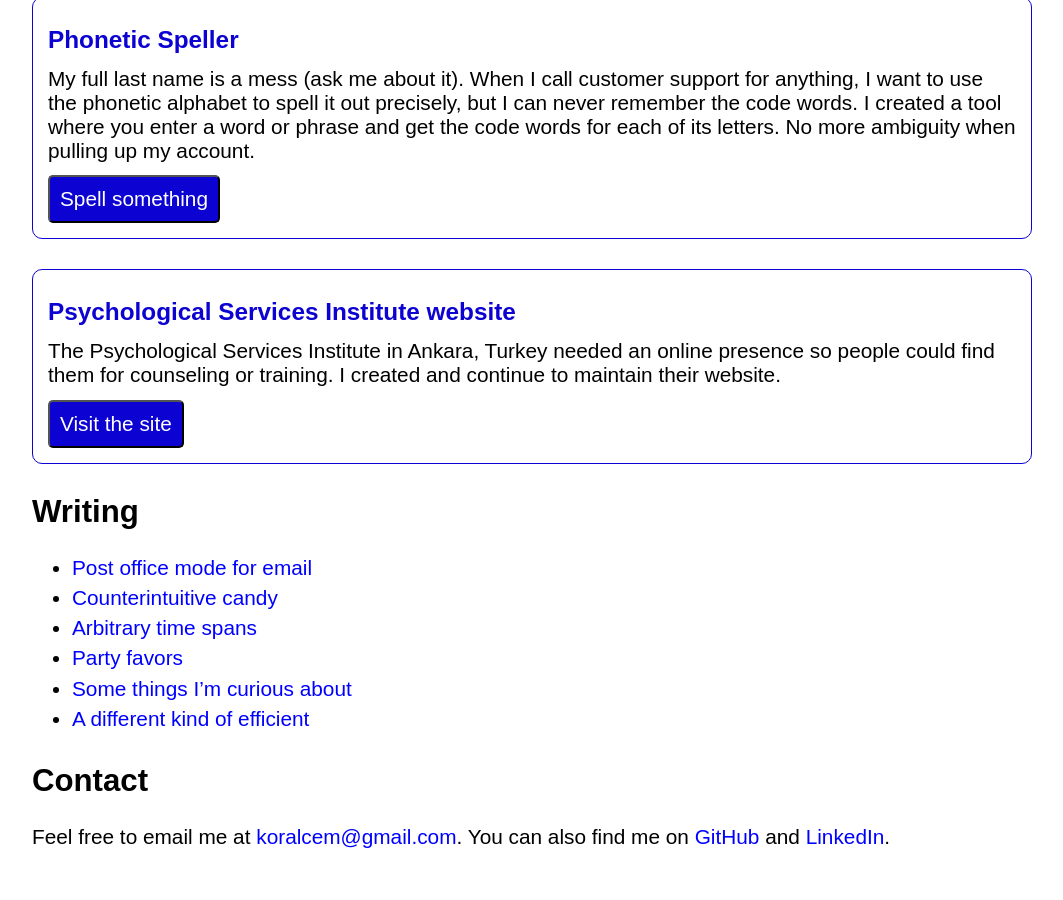
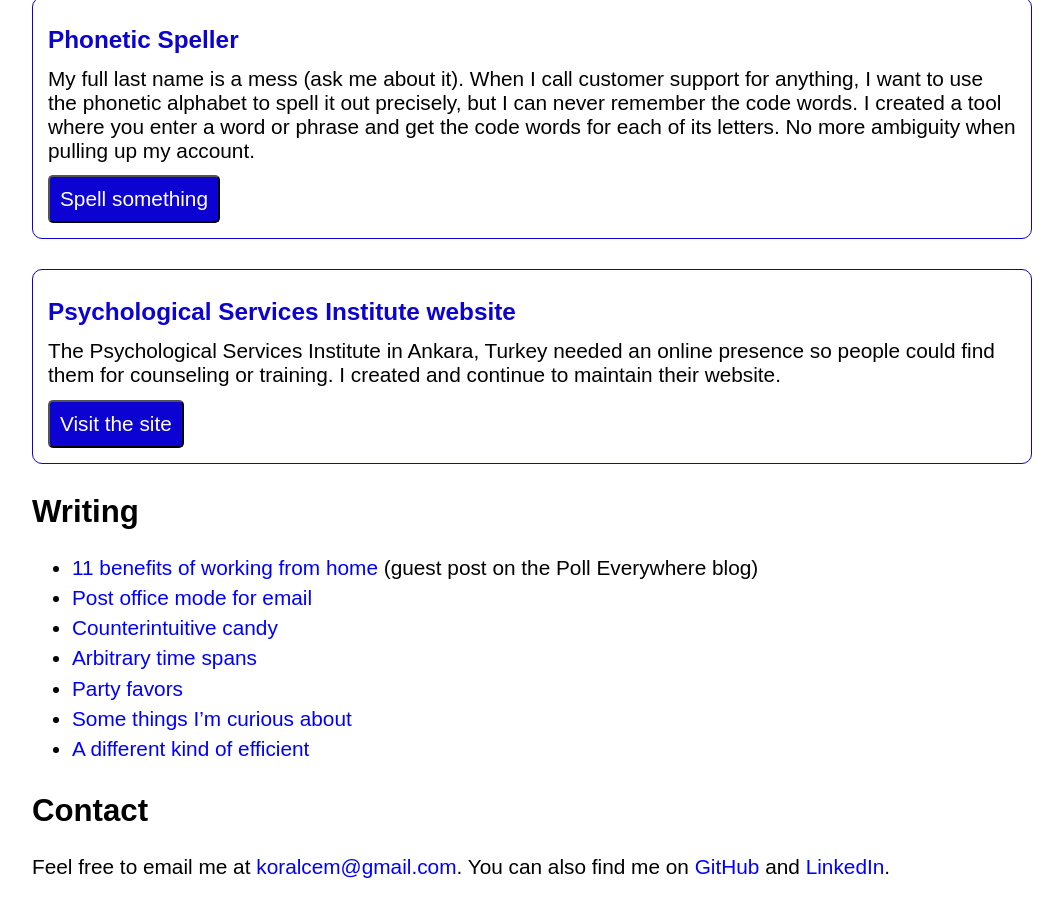
Before and after one commit to koralcem/personal-site, a Jekyll site: the page built from index.html, in a window 1280 px wide and 900 px high, scrolled down 1014 px. Shown: the whole window, without its empty margins (108-1171 px from the left). Built offline with Jekyll 4.4.1, drawn with Linux system fonts in a browser that asks for light colours; before the commit the page ends 1884 px from its top, so only the background shows below that.

Commit message:
Add link to WFH post

```diff
--- a/index.html
+++ b/index.html
@@ -44,6 +44,7 @@ css_files:
 
 <h2>Writing</h2>
 <ul>
+  <li><a href="https://blog.polleverywhere.com/benefits-of-working-from-home/">11 benefits of working from home</a> (guest post on the Poll Everywhere blog)</li>
   {% for post in site.posts %}
     <li>
       <a href="{{ post.url }}">{{ post.title }}</a>
```
